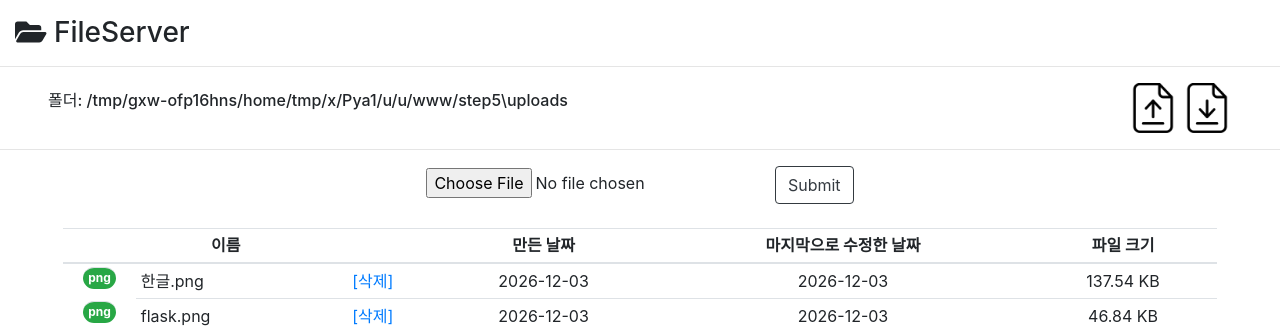
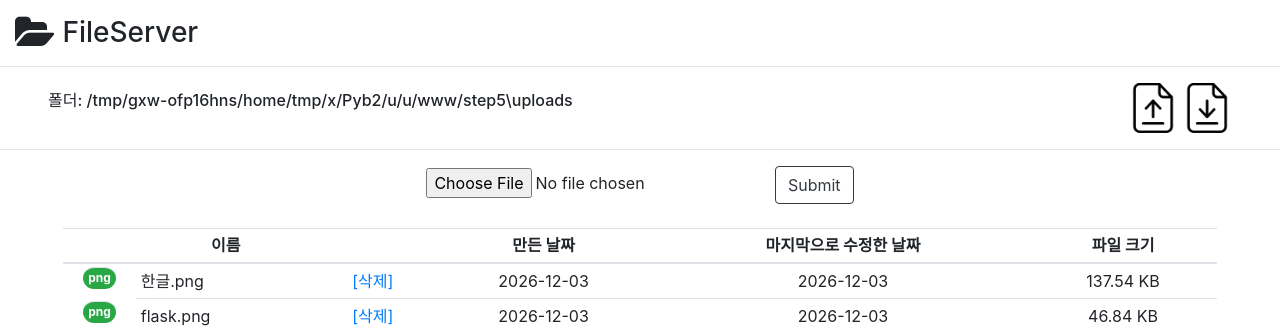
Before and after one commit to neltia/flask-fileservice, a Flask app: page / in a window 1280 px wide. Shown: the top 331 px of the page. Run offline with Flask 2, Linux system fonts and the light colour scheme; some libraries are stand-ins or nearby versions.

Commit message:
change it

```diff
--- a/step5/templates/base.html
+++ b/step5/templates/base.html
@@ -14,14 +14,13 @@
         <!-- Latest compiled JavaScript -->
         <script src="https://maxcdn.bootstrapcdn.com/bootstrap/4.5.2/js/bootstrap.min.js"></script>
 
-        <!-- icon, fontawesome -->
-        <script defer src="https://use.fontawesome.com/releases/v5.0.8/js/solid.js" integrity="sha384-+Ga2s7YBbhOD6nie0DzrZpJes+b2K1xkpKxTFFcx59QmVPaSA8c7pycsNaFwUK6l" crossorigin="anonymous"></script>
-        <script defer src="https://use.fontawesome.com/releases/v5.0.8/js/fontawesome.js" integrity="sha384-7ox8Q2yzO/uWircfojVuCQOZl+ZZBg2D2J5nkpLqzH1HY0C1dHlTKIbpRz/LG23c" crossorigin="anonymous"></script>
+        <!-- fontawesome -->
+        <link rel="stylesheet" type="text/css" href="https://maxcdn.bootstrapcdn.com/font-awesome/4.7.0/css/font-awesome.min.css">
     </head>
 
     <body>
         <div class="col-md-4 mt-3">
-            <h3><i class="fas fa-folder-open"></i>&nbsp;FileServer</h3>
+            <h3><i class="fa fa-folder-open fa-lg"></i>&nbsp;FileServer</h3>
         </div>
         <hr width="100%" class="divider"/>
 
```
Also changed, not shown: step4/uploads/1.PNG (deleted), step4/uploads/2.png (deleted), step4/uploads/3.png (deleted), 1 other file.
